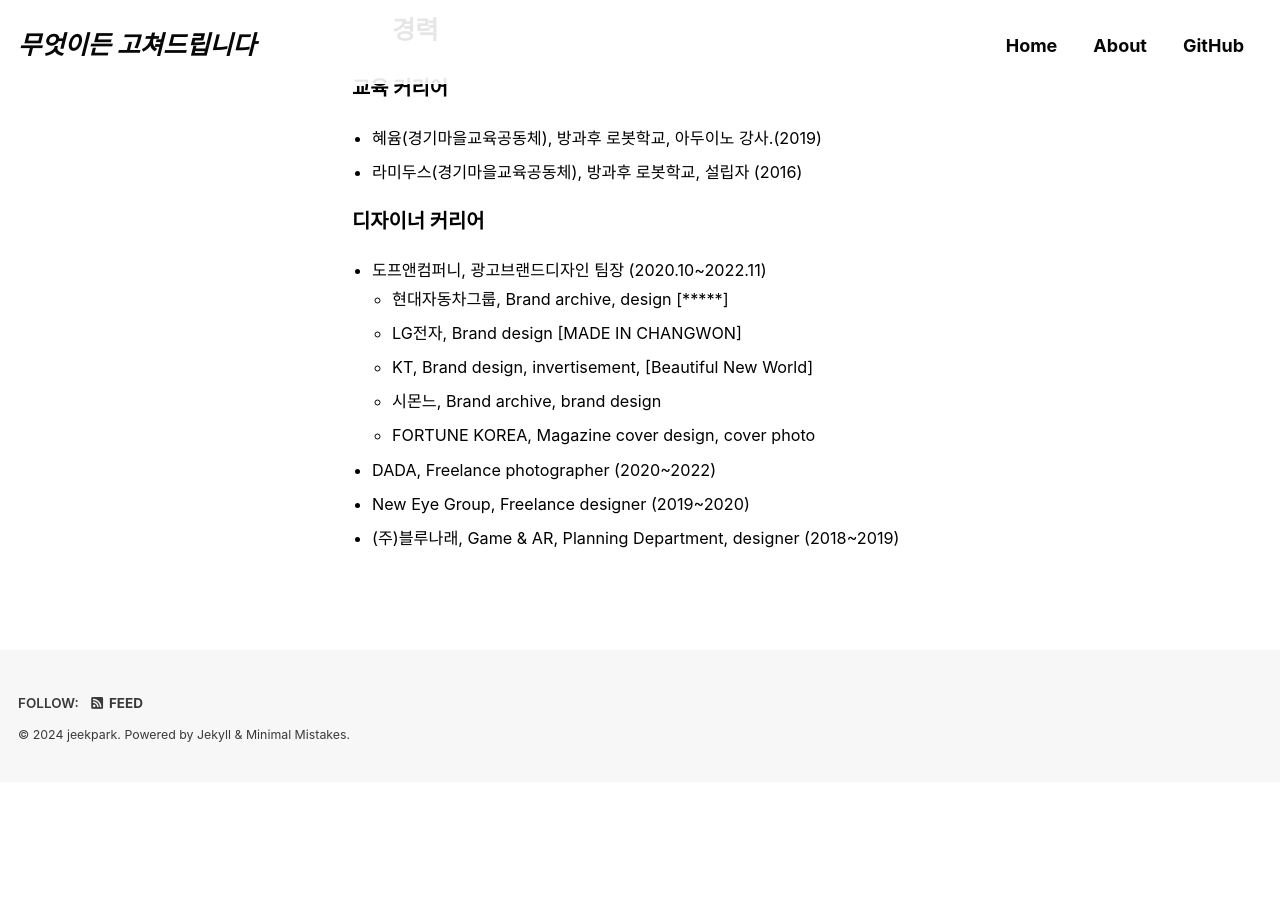
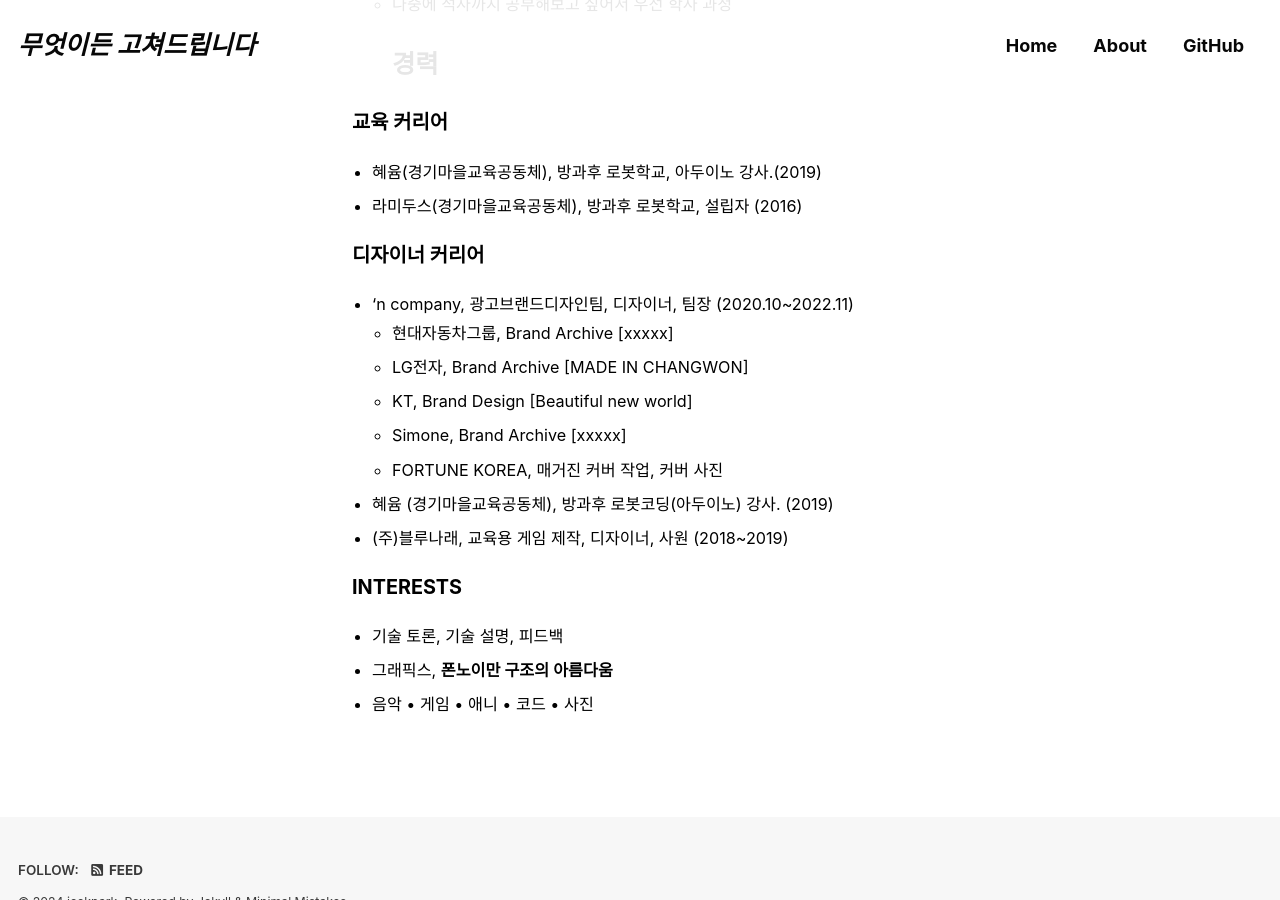
Before and after one commit to jeekpark/jeekpark.github.io, a Jekyll site: the page built from _pages/about.md, in a window 1280 px wide and 900 px high, scrolled down 2434 px. Built offline with Jekyll 4.4.1, drawn with Linux system fonts in a browser that asks for light colours; cached includes are drawn as plain includes; some web fonts are replaced; before the commit the page ends 3216 px from its top, so only the background shows below that; some of the changed text lies outside the part shown.

Commit message:
Update: 2024-09-20

```diff
--- a/_pages/about.md
+++ b/_pages/about.md
@@ -29,10 +29,10 @@ comments: false
 - 고2: 문과 진학(큰 실수).
     - 예술가 집안이었기 때문에 나도 예술쪽으로 가야한다고 생각했었다.
     - (원래 그림을 잘그리기도 했었으니)
-
 - 고2: 교내 물리대회, 기술대회 최우수상 수상
     - 문과임에도 물리분야, 기술분야 대회에 나가서 최우수상을 탔다.
     - 잘난체하는 이과 친구들 이겨서 기분 좋았다.
+    - 기술대회에서는 소형 해상 구조 로봇을 만들었는데 코딩하는게 재밌었다.
 - 고2: 로봇동아리 회장
     - 2년간 회장 맡았다.
     - 경기도 교육청으로부터 600만원 가량의 지원금 받았다.
@@ -67,12 +67,16 @@ comments: false
 - 라미두스(경기마을교육공동체), 방과후 로봇학교, 설립자 (2016)
 
 ### 디자이너 커리어
-- 도프앤컴퍼니, 광고브랜드디자인 팀장 (2020.10~2022.11)
-    - 현대자동차그룹, Brand archive, design [*****]
-    - LG전자, Brand design [MADE IN CHANGWON]
-    - KT, Brand design, invertisement, [Beautiful New World]
-    - 시몬느, Brand archive, brand design
-    - FORTUNE KOREA, Magazine cover design, cover photo
-- DADA, Freelance photographer (2020~2022)
-- New Eye Group, Freelance designer (2019~2020)
-- (주)블루나래, Game & AR, Planning Department, designer (2018~2019)
+- 'n company, 광고브랜드디자인팀, 디자이너, 팀장 (2020.10~2022.11)
+    - 현대자동차그룹, Brand Archive [xxxxx]<br>
+    - LG전자, Brand Archive [MADE IN CHANGWON]<br>
+    - KT, Brand Design [Beautiful new world]<br>
+    - Simone, Brand Archive [xxxxx]<br>
+    - FORTUNE KOREA, 매거진 커버 작업, 커버 사진<br>
+- 혜윰 (경기마을교육공동체), 방과후 로봇코딩(아두이노) 강사. (2019)
+- (주)블루나래, 교육용 게임 제작, 디자이너, 사원 (2018~2019)
+
+### INTERESTS
+- 기술 토론, 기술 설명, 피드백
+- 그래픽스, **폰노이만 구조의 아름다움**
+- 음악 • 게임 • 애니 • 코드 • 사진
```
